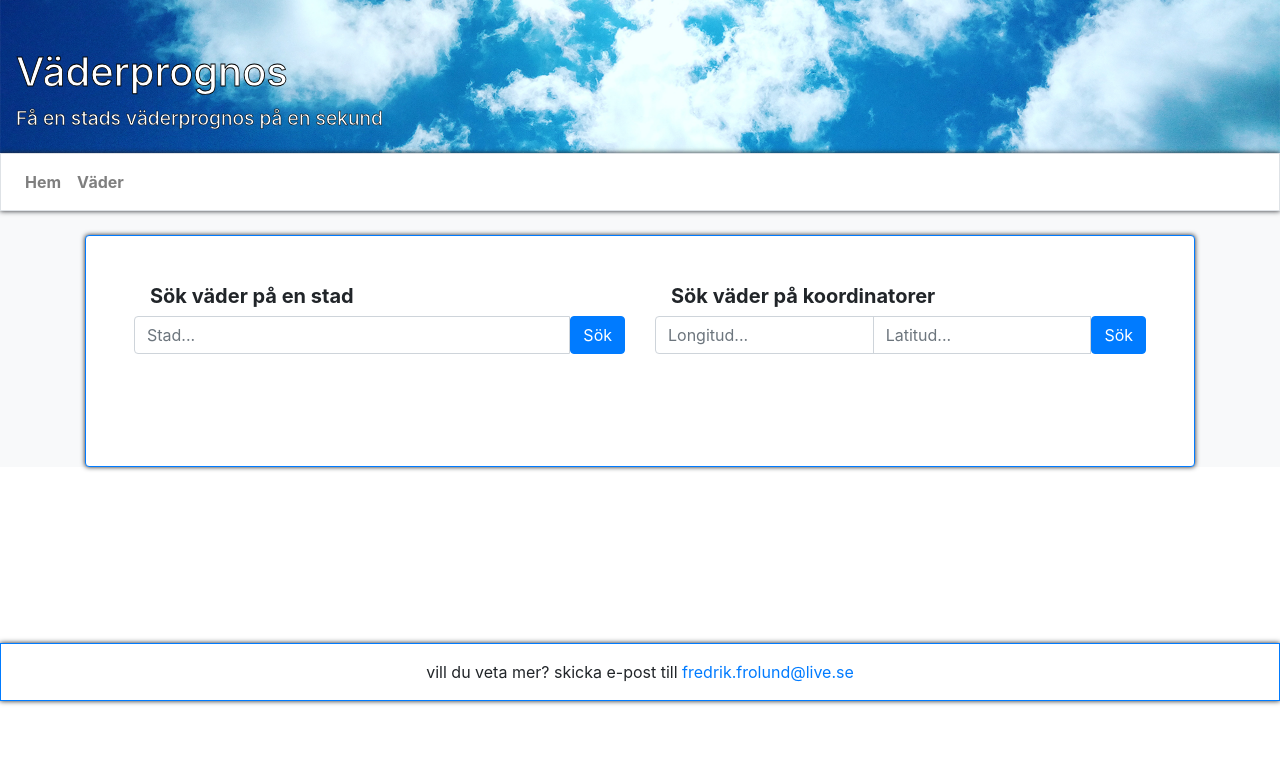
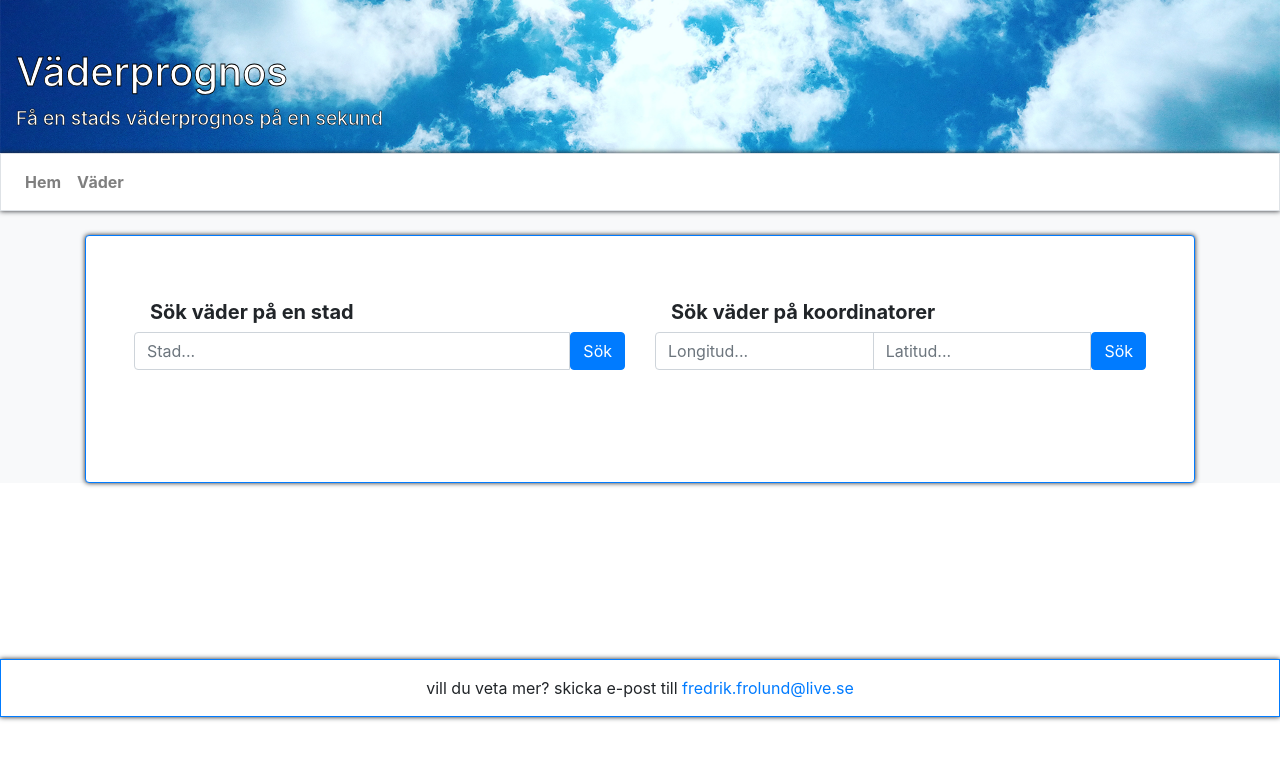
Before and after one commit to frfr1701/WeatherForecast, an Angular app: page /weather in a window 1280 px wide. Shown: the top 760 px of the page. Built offline with nearby package versions, Linux system fonts and the light colour scheme.

Commit message:
automated git push

```diff
--- a/src/app/weather/weather.component.html
+++ b/src/app/weather/weather.component.html
@@ -1,7 +1,7 @@
 <div id="searchCard" class="card p-3 p-md-5 mb-before-search border border-primary">
   <article>
     <div class="row">
-      <section class="col-md-6">
+      <section class="col-md-6 pt-3">
         <header>
           <h5 class="pl-3 font-weight-bold">Sök väder på en stad</h5>
         </header>
@@ -12,7 +12,7 @@
           </span>
         </div>
       </section>
-      <section class="col-md-6">
+      <section class="col-md-6 pt-3">
         <header>
           <h5 class="pl-3 font-weight-bold">Sök väder på koordinatorer</h5>
         </header>
```
